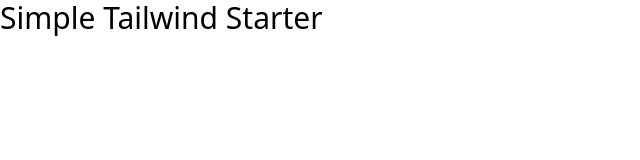
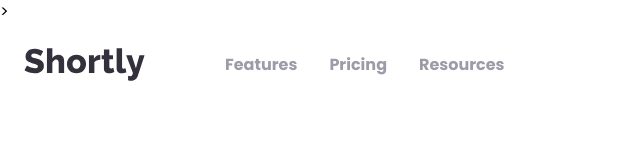
Before and after one commit to btsmith1212/shortly-website, a website: page index.html in a window 1280 px wide. Shown: the whole page, without its empty margins (0-640 px from the left). Drawn offline with Linux system fonts and the light colour scheme.

Commit message:
added images, configured custom fonts and colors, added navbar

```diff
--- a/index.html
+++ b/index.html
@@ -3,10 +3,37 @@
 <head>
     <meta charset="UTF-8">
     <meta name="viewport" content="width=device-width, initial-scale=1.0">
+    <link
+      rel="shortcut icon"
+      type="image/png"
+      href="images/favicon-32x32.png"
+    />
+    <link rel="preconnect" href="https://fonts.googleapis.com" />
+    <link rel="preconnect" href="https://fonts.gstatic.com" crossorigin />
+    <link
+      href="https://fonts.googleapis.com/css2?family=Alata&family=Poppins:wght@400;500;700&display=swap"
+      rel="stylesheet"
+    />
     <link rel="stylesheet" href="css/style.css">
-    <title>Simple Tailwind Starter</title>
+    <title>Shortly</title>
 </head>
 <body>
-    <h1 class="text-3xl">Simple Tailwind Starter</h1>
+    <!--nav container-->>
+    <nav class="relative container mx-auto p-6">
+        <!--flex container for all items-->
+        <div class="flex-items-center justify-between">
+            <!--flex container for logo/menu-->
+            <div class="flex items-center space-x-20">
+                <!--logo-->
+                <img src="images/logo.svg" alt=""/>
+                <!--left menu-->
+                <div class="hidden space-x-8 font-bold lg:flex">
+                    <a href="#" class="text-grayishViolet hover:text-veryDarkViolet">Features</a>
+                    <a href="#" class="text-grayishViolet hover:text-veryDarkViolet">Pricing</a>
+                    <a href="#" class="text-grayishViolet hover:text-veryDarkViolet">Resources</a>
+                </div>
+            </div>
+        </div>
+    </nav>
 </body>
 </html>
--- a/tailwind.config.js
+++ b/tailwind.config.js
@@ -2,7 +2,23 @@
 module.exports = {
   content: ['./*.html'],
   theme: {
-    extend: {},
+    extend: {
+      colors: {
+        cyan: 'hsl(180, 66%, 49%)',
+        cyanLight: 'hsl(180, 66%, 69%)',
+        darkViolet: 'hsl(257, 27%, 26%)',
+        red: 'hsl(0, 87%, 67%)',
+        grayishViolet: 'hsl(257, 7%, 63%)',
+        veryDarkBlue: 'hsl(255, 11%, 22%)',
+        veryDarkViolet: 'hsl(260, 8%, 14%) ',
+      },
+      fontFamily: {
+        sans: ['Poppins', 'sans-serif'],
+      },
+      spacing: {
+        180: '32rem',
+      },
+    },
   },
   plugins: [],
 }
```
Also changed, not shown: css/style.css, images/bg-boost-desktop.svg (added), images/bg-boost-mobile.svg (added), images/bg-shorten-desktop.svg (added), images/bg-shorten-mobile.svg (added), images/favicon-32x32.png (added), images/icon-brand-recognition.svg (added), images/icon-detailed-records.svg (added), images/icon-facebook.svg (added), images/icon-fully-customizable.svg (added), images/icon-instagram.svg (added), images/icon-pinterest.svg (added), images/icon-twitter.svg (added), images/illustration-working.svg (added), 2 more files.
